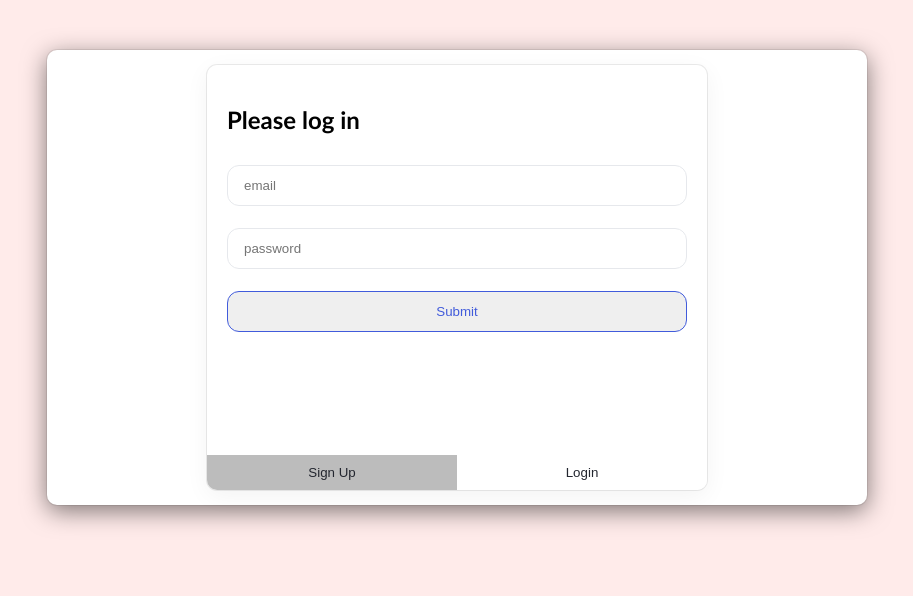
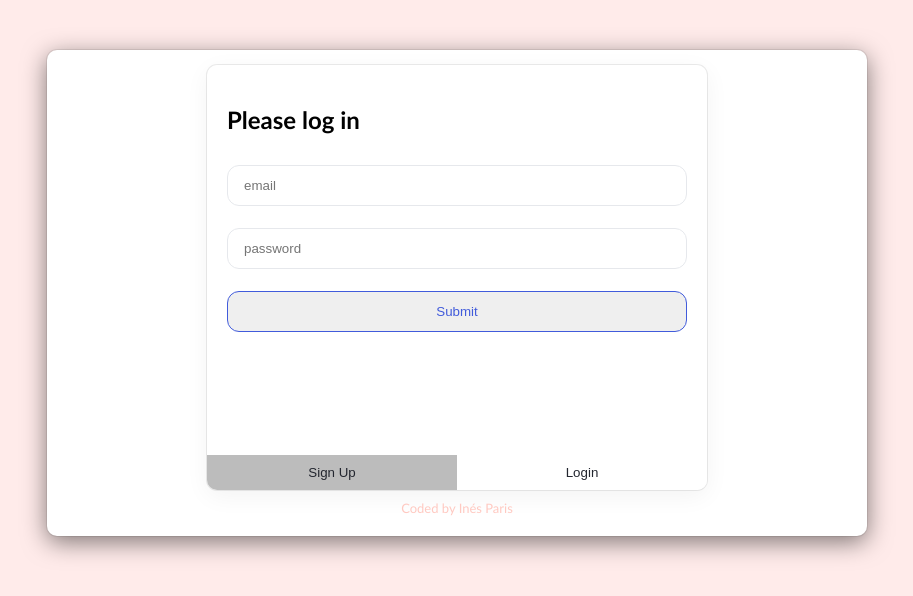
Before and after one commit to InesParis/to-do, a React (Create React App) app in the folder client/: page / in a window 1280 px wide. Shown: the top 596 px of the page, without its empty margins (183-1096 px from the left). Built offline with nearby package versions, Linux system fonts and the light colour scheme.

Commit message:
css and app.js
working on the sign out.
css user email and copyright.

```diff
--- a/client/src/App.js
+++ b/client/src/App.js
@@ -36,11 +36,13 @@ const App = () => {
       {authToken && (
         <>
           <ListHeader listName={"👩🏻‍💻 Projects tick list"} getData={getData} />
+          <p className="user-email">Welcome back {userEmail}</p>
           {sortedTasks?.map((task) => (
             <ListItems key={task.id} task={task} getData={getData} />
           ))}
         </>
       )}
+      <p className="copyright">Coded by Inés Paris </p>
     </div>
   );
 };
--- a/client/src/components/ListHeader.js
+++ b/client/src/components/ListHeader.js
@@ -1,9 +1,14 @@
 import Modal from "./Modal";
 import { useState } from "react";
+import { useCookies } from "react-cookie";
 const ListHeader = ({ listName, getData }) => {
+  const [cookies, setCookie, removeCookie] = useCookies(null);
   const [showModal, setShowModal] = useState(false);
   const signOut = () => {
     console.log("signout");
+    removeCookie("Email");
+    removeCookie("AuthToken");
+    window.location.reload();
   };
   return (
     <div className="list-header">
--- a/client/src/index.css
+++ b/client/src/index.css
@@ -214,3 +214,17 @@ input {
   padding: 10px;
   color: rgb(35, 38, 47);
 }
+
+.copyright {
+  font-size: 13px;
+  margin: 10px;
+  color: rgb(255, 201, 193);
+  text-align: center;
+}
+
+.user-email {
+  float: right;
+  font-size: 13px;
+  margin: 10px;
+  color: rgb(114, 114, 114);
+}
```
